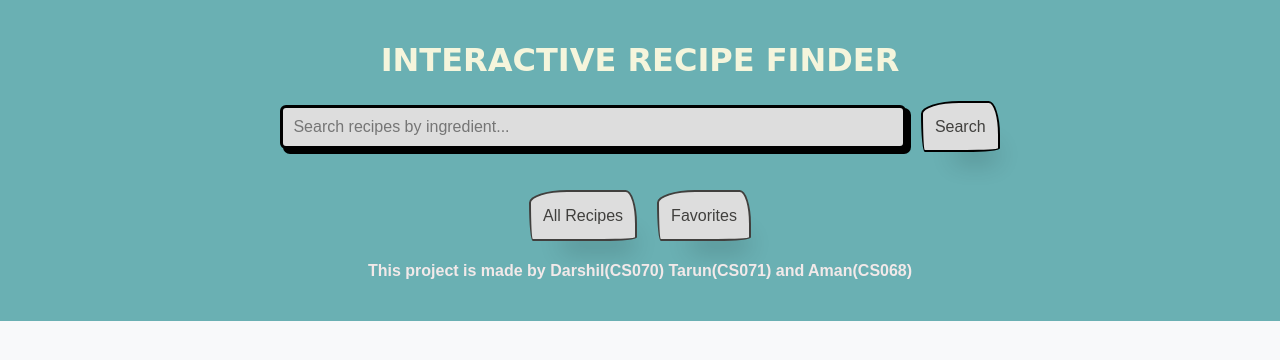
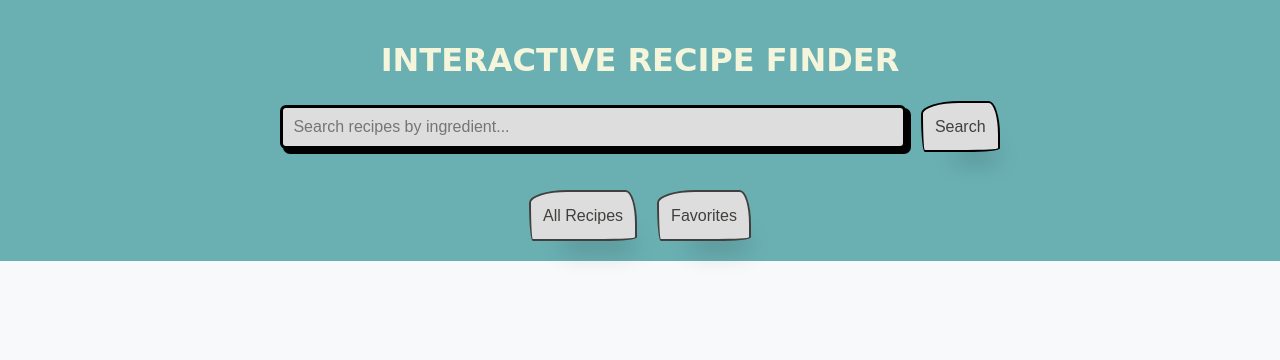
Before and after one commit to Twilight344/INTERACTIVERECIPEFINDER, a plain HTML site: page index.html in a window 1280 px wide. Drawn offline with Linux system fonts and the light colour scheme.

Commit message:
Update index.html

```diff
--- a/index.html
+++ b/index.html
@@ -21,7 +21,7 @@
       <button id="favorites-tab" class="button-55" role="button">Favorites</button>
 
     </nav>
-    <h4>This project is made by Darshil(CS070) Tarun(CS071) and Aman(CS068)</h4>
+
   </header>
 
   <main>
```
